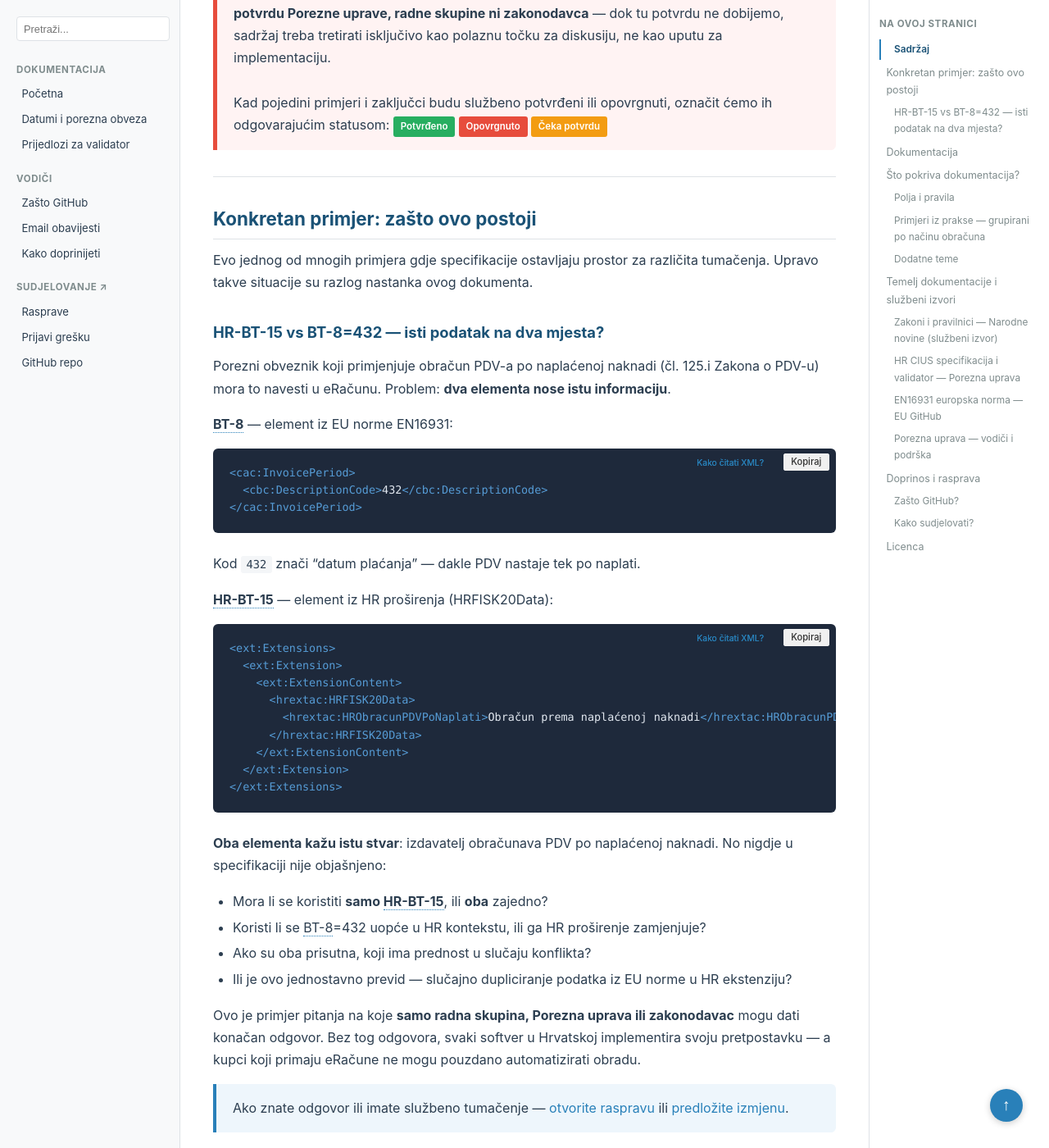
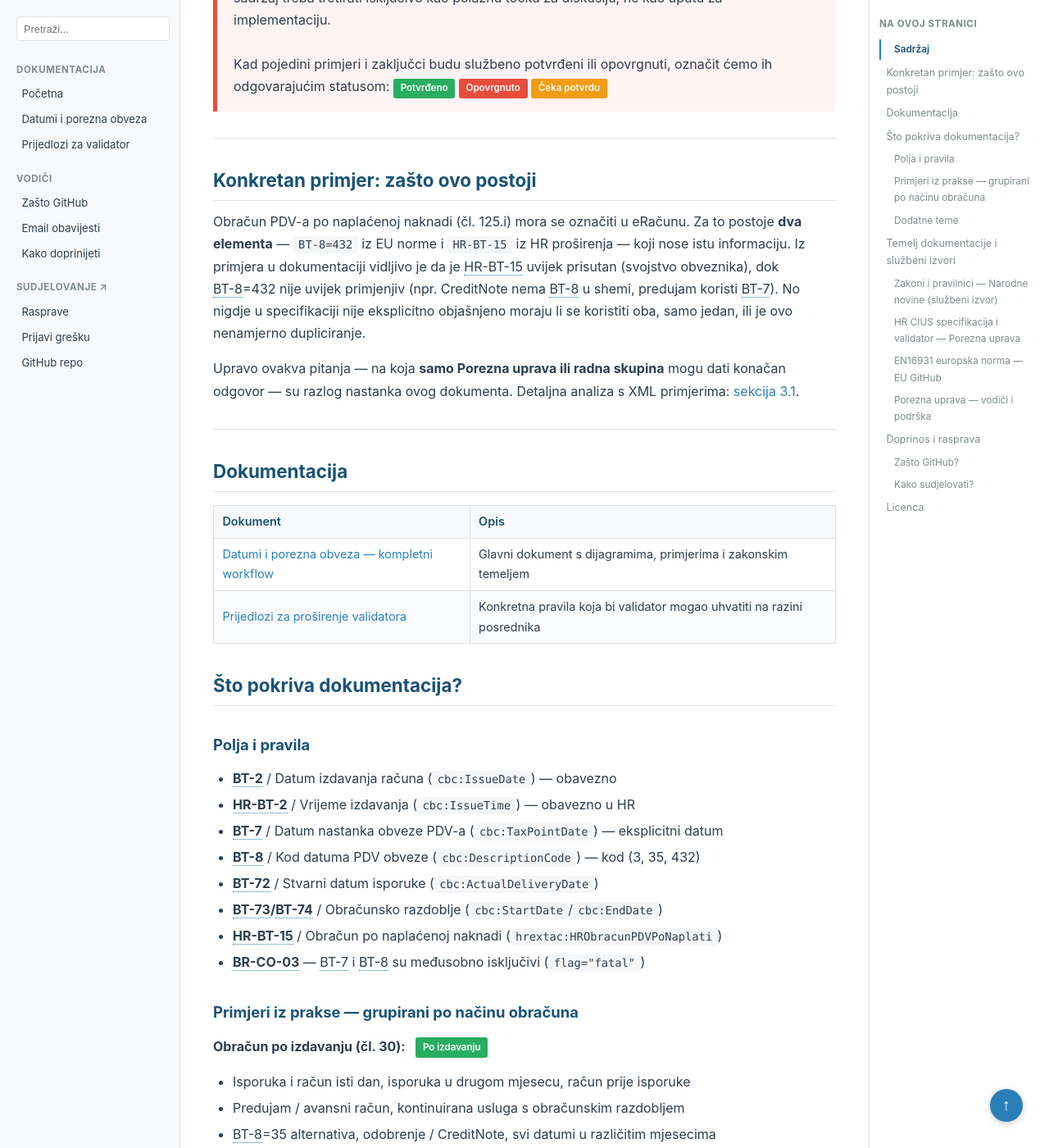
Before and after one commit to dageci/eracun-fiskalizacija-datumi, a Jekyll site: the page built from docs/index.md, in a window 1280 px wide and 1400 px high, scrolled down 1740 px. Shown: the whole window at 82% size. Built offline with Jekyll 4.4.1, drawn with Linux system fonts in a browser that asks for light colours; some of the changed text lies outside the part shown.

Commit message:
badge-ovi ispod naslova (anchor-safe), skraćen primjer na početnoj
- "Čeka potvrdu" badge premješten iz heading teksta u <div> ispod
  naslova — anchor linkovi ostaju stabilni kad se badge promijeni
- Početna stranica: skraćen BT-8/HR-BT-15 primjer s uvidom iz
  primjera 4.2 (HR-BT-15 uvijek prisutan, BT-8 ne uvijek) + link na 3.1
- Sekcija 3.1: dodana napomena koja referencira primjere 4.2.4
  (predujam) i 4.2.6 (CreditNote) kao dokaz razlike

Co-Authored-By: Claude <noreply@anthropic.com>

````diff
--- a/docs/eracun-datumi-poreza-workflow.md
+++ b/docs/eracun-datumi-poreza-workflow.md
@@ -33,6 +33,7 @@ has_toc: true
 ---
 
 ## 2. Ključno pravilo: BR-CO-03
+<div style="margin-top:-0.8rem;margin-bottom:1rem;"><span style="display:inline-block;background:#f39c12;color:white;font-size:0.72rem;font-weight:600;padding:0.15rem 0.55rem;border-radius:3px;">Čeka potvrdu</span></div>
 
 > **BR-CO-03**: Europska norma EN16931 propisuje da se **BT-7** i **BT-8** **međusobno isključuju**.
 >
@@ -217,6 +218,7 @@ flowchart TD
 ---
 
 ## 3. Mogući kodovi za BT-8
+<div style="margin-top:-0.8rem;margin-bottom:1rem;"><span style="display:inline-block;background:#f39c12;color:white;font-size:0.72rem;font-weight:600;padding:0.15rem 0.55rem;border-radius:3px;">Čeka potvrdu</span></div>
 
 | Kod | Značenje | Porezna obveza = | Kada se koristi |
 |:---:|----------|------------------|-----------------|
@@ -224,7 +226,8 @@ flowchart TD
 | **35** | Datum isporuke | BT-72 / Stvarni datum isporuke (`cbc:ActualDeliveryDate`) | Kad želimo automatski vezati poreznu obvezu na datum isporuke |
 | **432** | Datum plaćanja | Datum kad kupac plati račun | **Obračun po naplaćenoj naknadi (čl. 125.i Zakona o PDV-u)** |
 
-### 3.1 BT-8=432 i HR-BT-15 — obračun po naplati u dva elementa <span style="display:inline-block;background:#f39c12;color:white;font-size:0.72rem;font-weight:600;padding:0.15rem 0.55rem;border-radius:3px;vertical-align:middle;">Čeka potvrdu</span>
+### 3.1 BT-8=432 i HR-BT-15 — obračun po naplati u dva elementa
+<div style="margin-top:-0.8rem;margin-bottom:1rem;"><span style="display:inline-block;background:#f39c12;color:white;font-size:0.72rem;font-weight:600;padding:0.15rem 0.55rem;border-radius:3px;">Čeka potvrdu</span></div>
 
 Kod `432` signalizira obračun po naplaćenoj naknadi kroz EU normu (BT-8). Istovremeno, HR proširenje definira zaseban element za isti podatak (HR-BT-15). Oba nose istu informaciju — da izdavatelj obračunava PDV po naplati.
 
@@ -255,6 +258,8 @@ HR CIUS specifikacija (Tablica 52) definira: *"Porezni obveznik koji primjenjuje
 
 **Kontekst:** U Tehničkoj specifikaciji Fiskalizacija eRačuna i eIzvještavanje (Tablica 6, stupac "EU Norma") ne postoji mapiranje koje referencira BT-8 — fiskalizacijska poruka ne prenosi taj podatak prema Poreznoj upravi.
 
+> **Napomena iz primjera:** U sekciji [4.2](#42-obračun-po-naplaćenoj-naknadi-čl-125i-zakona-o-pdv-u) svi primjeri obračuna po naplati koriste HR-BT-15, dok BT-8=432 nije uvijek prisutan — [predujam (4.2.4)](#424-predujam-avansni-račun-po-naplati) koristi BT-7 jer je datum plaćanja poznat, a [CreditNote (4.2.6)](#426-odobrenje--creditnote-po-naplati) nema BT-8 u shemi. To sugerira da je **HR-BT-15 svojstvo obveznika** (uvijek prisutan kad je obveznik na sustavu po naplati), a **BT-8=432 mehanizam EU norme** za određivanje datuma poreza (prisutan kad je primjenjiv). No ovo je autorovo tumačenje — čekamo službenu potvrdu.
+
 ---
 
 ## 4. Primjeri iz prakse
@@ -272,6 +277,7 @@ U primjerima ispod prikazujemo isječke XML koda eRačuna. Kod je **obojan** za
 ---
 
 ### 4.1 Obračun po izdavanju (čl. 30 Zakona o PDV-u) <span class="badge-izdavanje">Po izdavanju</span>
+<div style="margin-top:-0.8rem;margin-bottom:1rem;"><span style="display:inline-block;background:#f39c12;color:white;font-size:0.72rem;font-weight:600;padding:0.15rem 0.55rem;border-radius:3px;">Čeka potvrdu</span></div>
 
 #### 4.1.1 Isporuka i račun isti dan <span class="badge-izdavanje">Po izdavanju</span>
 
@@ -573,6 +579,7 @@ U primjerima ispod prikazujemo isječke XML koda eRačuna. Kod je **obojan** za
 > porezna obveza vezana za isporuku (čl. 30 st. 1).
 
 ### 4.2 Obračun po naplaćenoj naknadi (čl. 125.i Zakona o PDV-u) <span class="badge-naplata">Po naplati</span>
+<div style="margin-top:-0.8rem;margin-bottom:1rem;"><span style="display:inline-block;background:#f39c12;color:white;font-size:0.72rem;font-weight:600;padding:0.15rem 0.55rem;border-radius:3px;">Čeka potvrdu</span></div>
 
 #### 4.2.1 Isporuka i račun isti mjesec <span class="badge-naplata">Po naplati</span>
 
@@ -828,6 +835,7 @@ U primjerima ispod prikazujemo isječke XML koda eRačuna. Kod je **obojan** za
 > s oznakom obračuna po naplaćenoj naknadi.
 
 ### 4.3 Usporedba svih mehanizama za isti poslovni slučaj <span class="badge-usporedba">Usporedba</span>
+<div style="margin-top:-0.8rem;margin-bottom:1rem;"><span style="display:inline-block;background:#f39c12;color:white;font-size:0.72rem;font-weight:600;padding:0.15rem 0.55rem;border-radius:3px;">Čeka potvrdu</span></div>
 
 > Pregled: roba isporučena 25.01., račun izdan 10.03., kupac plaća 15.04.
 
@@ -847,6 +855,7 @@ U primjerima ispod prikazujemo isječke XML koda eRačuna. Kod je **obojan** za
 ---
 
 ## 5. Datumi na eRačunu vs. datumi u knjigovodstvu
+<div style="margin-top:-0.8rem;margin-bottom:1rem;"><span style="display:inline-block;background:#f39c12;color:white;font-size:0.72rem;font-weight:600;padding:0.15rem 0.55rem;border-radius:3px;">Čeka potvrdu</span></div>
 
 > **Česta zabuna**: Datumi na eRačunu (BT-2, BT-7, BT-8, BT-72) služe **isključivo za PDV**.
 > Oni NE određuju kada se nešto priznaje kao rashod/trošak u poslovnim knjigama.
--- a/docs/index.md
+++ b/docs/index.md
@@ -33,46 +33,9 @@ Kad pojedini primjeri i zaključci budu službeno potvrđeni ili opovrgnuti, ozn
 
 ## Konkretan primjer: zašto ovo postoji
 
-Evo jednog od mnogih primjera gdje specifikacije ostavljaju prostor za različita tumačenja. Upravo takve situacije su razlog nastanka ovog dokumenta.
+Obračun PDV-a po naplaćenoj naknadi (čl. 125.i) mora se označiti u eRačunu. Za to postoje **dva elementa** — `BT-8=432` iz EU norme i `HR-BT-15` iz HR proširenja — koji nose istu informaciju. Iz primjera u dokumentaciji vidljivo je da je HR-BT-15 uvijek prisutan (svojstvo obveznika), dok BT-8=432 nije uvijek primjenjiv (npr. CreditNote nema BT-8 u shemi, predujam koristi BT-7). No nigdje u specifikaciji nije eksplicitno objašnjeno moraju li se koristiti oba, samo jedan, ili je ovo nenamjerno dupliciranje.
 
-### HR-BT-15 vs BT-8=432 — isti podatak na dva mjesta?
-
-Porezni obveznik koji primjenjuje obračun PDV-a po naplaćenoj naknadi (čl. 125.i Zakona o PDV-u) mora to navesti u eRačunu. Problem: **dva elementa nose istu informaciju**.
-
-**BT-8** — element iz EU norme EN16931:
-
-```xml
-<cac:InvoicePeriod>
-  <cbc:DescriptionCode>432</cbc:DescriptionCode>
-</cac:InvoicePeriod>
-```
-Kod `432` znači "datum plaćanja" — dakle PDV nastaje tek po naplati.
-
-**HR-BT-15** — element iz HR proširenja (HRFISK20Data):
-
-```xml
-<ext:Extensions>
-  <ext:Extension>
-    <ext:ExtensionContent>
-      <hrextac:HRFISK20Data>
-        <hrextac:HRObracunPDVPoNaplati>Obračun prema naplaćenoj naknadi</hrextac:HRObracunPDVPoNaplati>
-      </hrextac:HRFISK20Data>
-    </ext:ExtensionContent>
-  </ext:Extension>
-</ext:Extensions>
-```
-
-**Oba elementa kažu istu stvar**: izdavatelj obračunava PDV po naplaćenoj naknadi. No nigdje u specifikaciji nije objašnjeno:
-
-- Mora li se koristiti **samo HR-BT-15**, ili **oba** zajedno?
-- Koristi li se BT-8=432 uopće u HR kontekstu, ili ga HR proširenje zamjenjuje?
-- Ako su oba prisutna, koji ima prednost u slučaju konflikta?
-- Ili je ovo jednostavno previd — slučajno dupliciranje podatka iz EU norme u HR ekstenziju?
-
-Ovo je primjer pitanja na koje **samo radna skupina, Porezna uprava ili zakonodavac** mogu dati konačan odgovor. Bez tog odgovora, svaki softver u Hrvatskoj implementira svoju pretpostavku — a kupci koji primaju eRačune ne mogu pouzdano automatizirati obradu.
-
-{: .highlight }
-> Ako znate odgovor ili imate službeno tumačenje — [otvorite raspravu](https://github.com/dageci/eracun-fiskalizacija-datumi/discussions) ili [predložite izmjenu](https://github.com/dageci/eracun-fiskalizacija-datumi/pulls).
+Upravo ovakva pitanja — na koja **samo Porezna uprava ili radna skupina** mogu dati konačan odgovor — su razlog nastanka ovog dokumenta. Detaljna analiza s XML primjerima: [sekcija 3.1](eracun-datumi-poreza-workflow#31-bt-8432-i-hr-bt-15--obračun-po-naplati-u-dva-elementa).
 
 ---
 
````
Also changed, not shown: eracun-datumi-poreza-workflow.md (+10 -1 lines), README.md.
